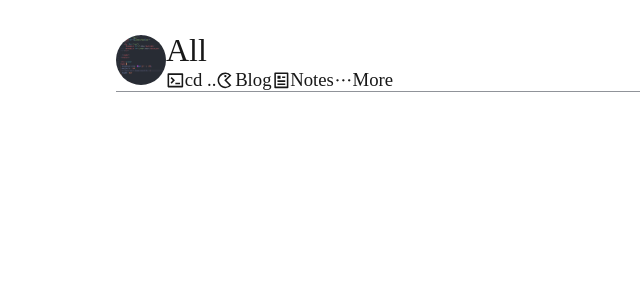
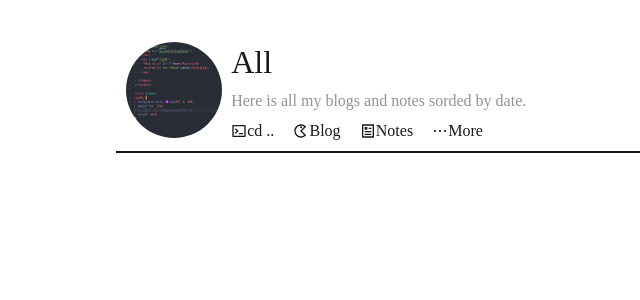
Before and after one commit to XuekaiShi/www-shixk, a Vue app: page /all in a window 1280 px wide. Shown: the top 300 px of the page, without its empty margins (196-836 px from the left). Built offline with nearby package versions, Linux system fonts and the light colour scheme.

Commit message:
feat: style of list nav

```diff
--- a/src/components/list/ListHeader.vue
+++ b/src/components/list/ListHeader.vue
@@ -1,5 +1,5 @@
 <script setup lang="ts">
-import { useRoute,useRouter } from 'vue-router';
+import { useRoute, useRouter } from 'vue-router';
 import ProfilePhoto from '../ProfilePhoto.vue';
 import ListItem from './ListItem.vue';
 import IconArchiveLine from '../icons/IconArchiveLine.vue';
@@ -21,10 +21,22 @@ const goTo = (path: string) => {
       <ProfilePhoto></ProfilePhoto>
     </div>
     <div class="right">
-      <h1 v-if="route.name === 'all'">All</h1>
-      <h1 v-if="route.name === 'blog'">Blog</h1>
-      <h1 v-if="route.name === 'notes'">Notes</h1>
-      <h1 v-if="route.name === 'more'">More</h1>
+      <template v-if="route.name === 'all'">
+        <h1>All</h1>
+        <p class="info">Here is all my blogs and notes sorded by date.</p>
+      </template>
+      <template v-if="route.name === 'blog'">
+        <h1>Blog</h1>
+        <p class="info">Here is all my blogs and notes sorded by date.</p>
+      </template>
+      <template v-if="route.name === 'notes'">
+        <h1>Notes</h1>
+        <p class="info">Here is all my blogs and notes sorded by date.</p>
+      </template>
+      <template v-if="route.name === 'more'">
+        <h1>More</h1>
+        <p class="info">Here is all my blogs and notes sorded by date.</p>
+      </template>
       <div class="nav">
         <ListItem @click="goTo('/')">
           <template #icon>
@@ -74,16 +86,50 @@ const goTo = (path: string) => {
 header {
   display: flex;
   place-items: center;
-  border-bottom: 1px solid var(--color-info-1);
+  --img-size: 6rem;
+  --header-margin: 0.6rem;
+  margin-bottom: 1rem;
+  padding: var(--header-margin) 0;
+  border-bottom: 2px solid var(--color-text);
 }
 
 img {
-  width: 50px;
-  height: 50px;
+  width: var(--img-size);
+  height: var(--img-size);
   border-radius: 50%;
 }
-.nav{
+
+.right {
+  height: var(--img-size);
+  margin-left: var(--header-margin);
   display: flex;
+  flex-direction: column;
+  justify-content: space-between;
+}
 
+.info {
+  color: var(--color-info-1);
 }
-</style>
+
+.nav {
+  display: flex;
+}
+
+.item {
+  margin-left: var(--header-margin);
+  margin-right: var(--header-margin);
+}
+
+.item:first-of-type {
+  margin-left: 0;
+}
+
+.item:last-of-type {
+  margin-right: 0;
+}
+
+@media (min-width: 720px) {
+  header {
+    padding: var(--header-margin);
+  }
+}</style>
--- a/src/components/list/ListItem.vue
+++ b/src/components/list/ListItem.vue
@@ -3,26 +3,31 @@
     <i>
       <slot name="icon"></slot>
     </i>
-    <h3>
+    <span>
       <slot name="heading"></slot>
-    </h3>
+    </span>
   </div>
 </template>
 <style scoped>
 .item {
+  cursor: pointer;
   user-select: none;
   display: flex;
   align-items: center;
-  /* width: 100px;
-  height: 100px; */
   /* background-color: red */
 }
-i{
+
+i {
   color: var(--color-text);
   display: flex;
   place-items: center;
   place-content: center;
-  width: 1.17rem;
-  height: 1.17rem;
+  width: 1em;
+  height: 1em;
 }
-</style>
+
+@media (max-width: 720px) {
+  span {
+    display: none;
+  }
+}</style>
```
